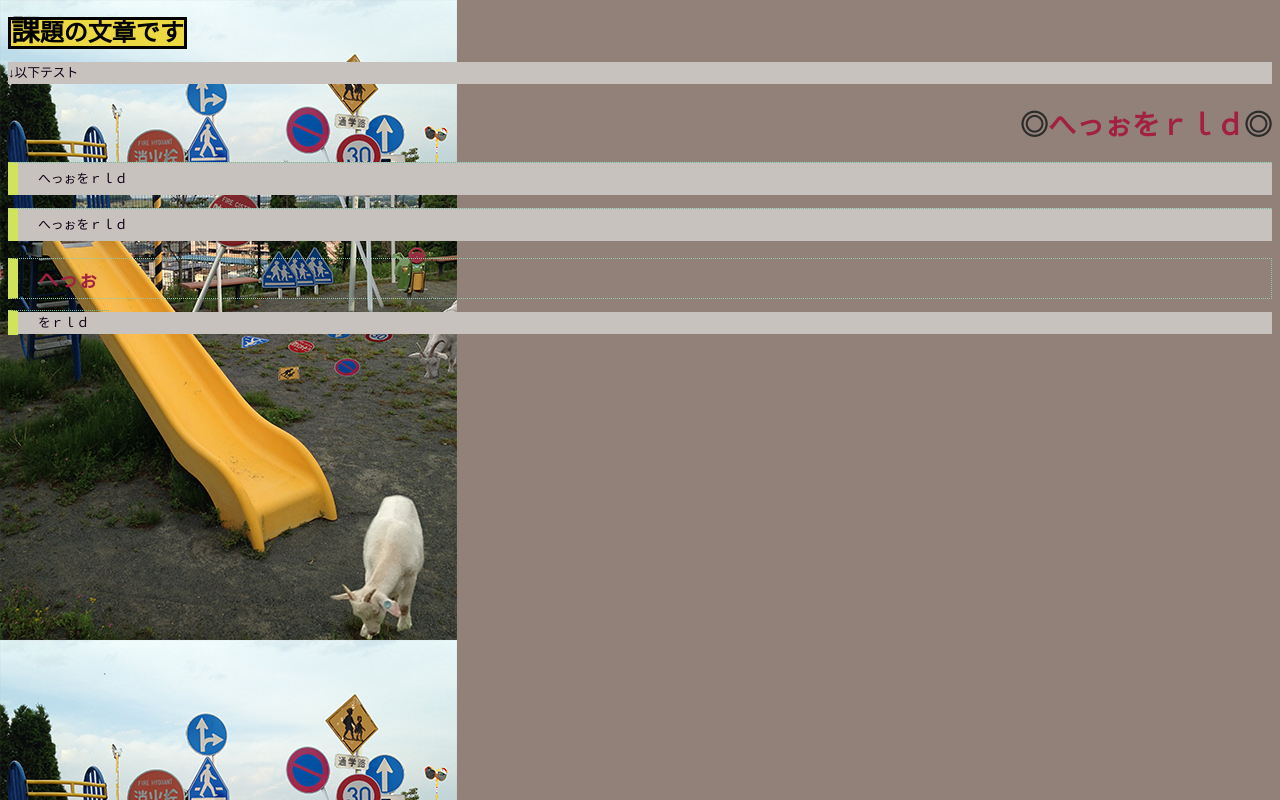
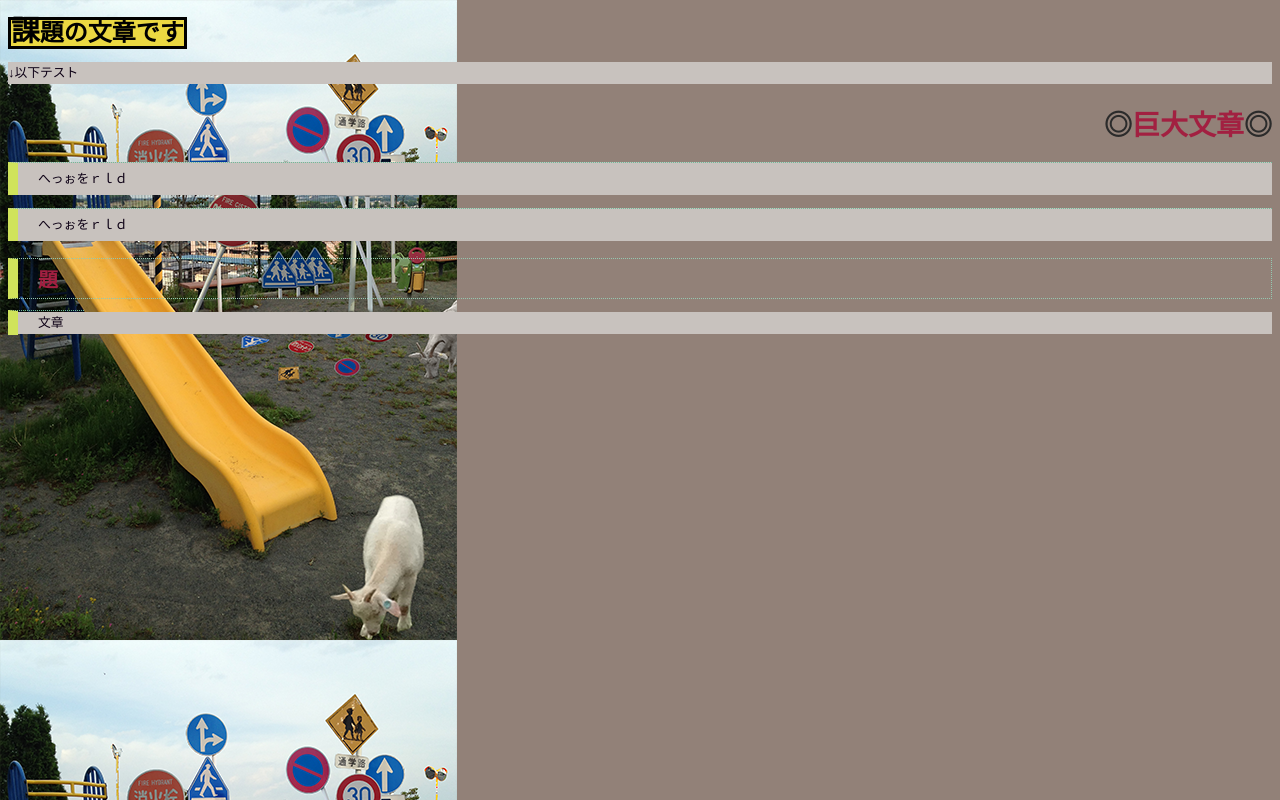
Before and after one commit to Yossoy079/web2-3, a plain HTML site: page index.html in a window 1280 px wide. Drawn offline with Linux system fonts and the light colour scheme.

Commit message:
仮完成？

```diff
--- a/index.html
+++ b/index.html
@@ -8,13 +8,13 @@
 </head>
 <body>
   <kadai><big>課</big>題の文章です</kadai>
-
+  <br>
   <p>↓以下テスト</p>
-  <h1><span>◎</span>へっぉをｒｌｄ<span>◎</span></h1>
+  <h1><span>◎</span>巨大文章<span>◎</span></h1>
   <p id="hello">へっぉをｒｌｄ</p>
   <p class="helloclass">へっぉをｒｌｄ</p>
-  <h2>へっぉ</h2>
-  <p><span class="helloclass">をｒｌｄ</span></p>
+  <h2>題</h2>
+  <p><span class="helloclass">文章</span></p>
 
 </body>
 </html>
```
